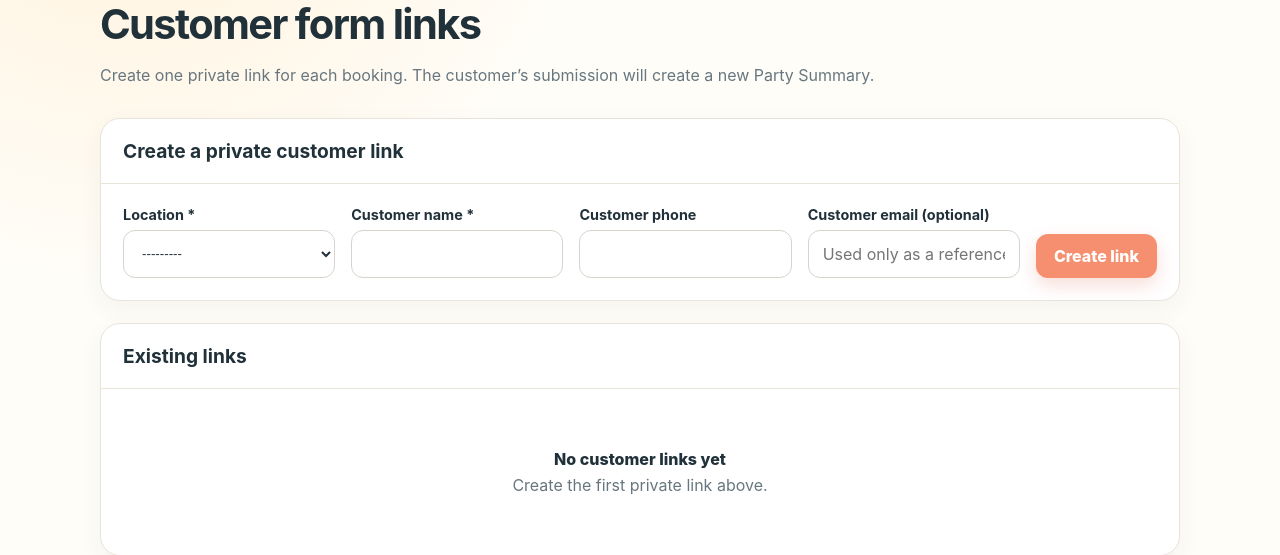
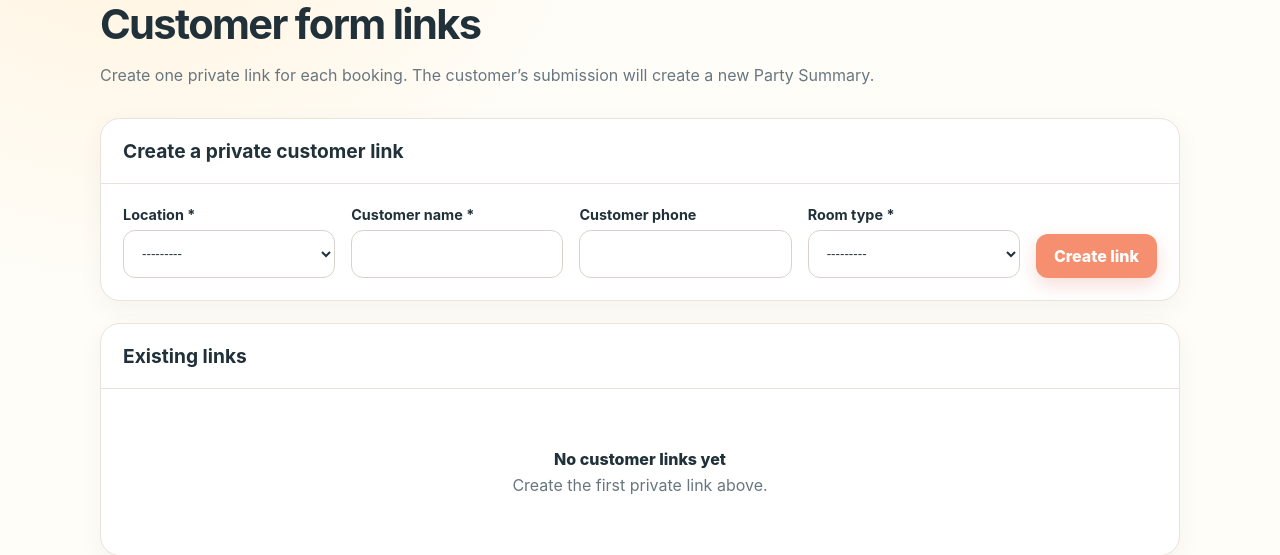
Before and after one commit to Flora-Meng/little-amigos-enquiry-tracker, a Django app: page /party-summaries/intake-links/ in a window 1280 px wide. Shown: the part 192-747 px from the top of the page. Run offline with Django 5.2, Linux system fonts and the light colour scheme; a user stored in the database is signed in; data comes from the database, SQL or seed files in the repository; tables that the repository leaves empty hold one stand-in row (values such as "Sample post"); parts of the project's set-up code (start-up, migrations or seed data) failed here and were passed over.

Commit message:
Choose room type when creating customer links

```diff
--- a/party_summaries/forms.py
+++ b/party_summaries/forms.py
@@ -116,6 +116,25 @@ EXTRA_MENU_OPTIONS = (
 )
 
 
+def room_choices_for_location(location_code):
+    if location_code == Location.Code.CANBERRA:
+        return (
+            (PartySummary.RoomType.SINGLE, "Single room"),
+            (PartySummary.RoomType.SINGLE_VOUCHER, "Single (voucher)"),
+            (PartySummary.RoomType.DOUBLE_LITE, "Double room Lite"),
+            (PartySummary.RoomType.DOUBLE, "Double room"),
+            (PartySummary.RoomType.PRIVATE_2HOUR, "Private 2 hour"),
+            (PartySummary.RoomType.PRIVATE_3HOUR, "Private 3 hour"),
+        )
+    return (
+        (PartySummary.RoomType.SINGLE, PartySummary.RoomType.SINGLE.label),
+        (PartySummary.RoomType.DOUBLE, PartySummary.RoomType.DOUBLE.label),
+        (PartySummary.RoomType.TRIPLE, PartySummary.RoomType.TRIPLE.label),
+        (PartySummary.RoomType.PRIVATE, PartySummary.RoomType.PRIVATE.label),
+        (PartySummary.RoomType.SMALL_GATHERING, PartySummary.RoomType.SMALL_GATHERING.label),
+    )
+
+
 class PartySummaryForm(forms.ModelForm):
     decoration_example_upload = forms.FileField(
         label="Decoration example",
@@ -194,23 +213,7 @@ class PartySummaryForm(forms.ModelForm):
         if location is None:
             location = Location.objects.filter(code=Location.Code.SOUTHLAND).first()
         self.package_location_code = location.code if location else Location.Code.SOUTHLAND
-        if self.package_location_code == Location.Code.CANBERRA:
-            self.fields["room_type"].choices = (
-                (PartySummary.RoomType.SINGLE, "Single room"),
-                (PartySummary.RoomType.SINGLE_VOUCHER, "Single (voucher)"),
-                (PartySummary.RoomType.DOUBLE_LITE, "Double room Lite"),
-                (PartySummary.RoomType.DOUBLE, "Double room"),
-                (PartySummary.RoomType.PRIVATE_2HOUR, "Private 2 hour"),
-                (PartySummary.RoomType.PRIVATE_3HOUR, "Private 3 hour"),
-            )
-        else:
-            self.fields["room_type"].choices = (
-                (PartySummary.RoomType.SINGLE, PartySummary.RoomType.SINGLE.label),
-                (PartySummary.RoomType.DOUBLE, PartySummary.RoomType.DOUBLE.label),
-                (PartySummary.RoomType.TRIPLE, PartySummary.RoomType.TRIPLE.label),
-                (PartySummary.RoomType.PRIVATE, PartySummary.RoomType.PRIVATE.label),
-                (PartySummary.RoomType.SMALL_GATHERING, PartySummary.RoomType.SMALL_GATHERING.label),
-            )
+        self.fields["room_type"].choices = room_choices_for_location(self.package_location_code)
         self.fields["package_name"].choices = [
             ("", "---------"),
             *PartySummary.package_choices_for_location(self.package_location_code),
@@ -263,23 +266,29 @@ class PartySummaryForm(forms.ModelForm):
 
 
 class PartyIntakeLinkForm(forms.ModelForm):
+    room_type = forms.ChoiceField(label="Room type", choices=())
+
     class Meta:
         model = PartyIntakeLink
-        fields = ("location", "owner_name", "owner_number", "owner_email")
+        fields = ("location", "owner_name", "owner_number", "room_type")
         labels = {
             "owner_name": "Customer name",
             "owner_number": "Customer phone",
-            "owner_email": "Customer email (optional)",
+            "room_type": "Room type",
         }
-        widgets = {
-            "owner_number": forms.TextInput(attrs={"inputmode": "tel"}),
-            "owner_email": forms.EmailInput(attrs={"placeholder": "Used only as a reference for now"}),
-        }
+        widgets = {"owner_number": forms.TextInput(attrs={"inputmode": "tel"})}
 
     def __init__(self, *args, user, **kwargs):
         super().__init__(*args, **kwargs)
         self.user = user
         self.fields["location"].queryset = Location.objects.order_by("name")
+        location = None
+        if self.is_bound and self.data.get("location"):
+            location = Location.objects.filter(pk=self.data.get("location")).first()
+        elif user.location_id:
+            location = user.location
+        location_code = location.code if location else Location.Code.SOUTHLAND
+        self.fields["room_type"].choices = room_choices_for_location(location_code)
         if user.role == User.Role.STAFF:
             self.fields.pop("location")
 
--- a/party_summaries/models.py
+++ b/party_summaries/models.py
@@ -314,6 +314,7 @@ class PartyIntakeLink(models.Model):
     owner_name = models.CharField(max_length=200)
     owner_number = models.CharField(max_length=50, blank=True)
     owner_email = models.EmailField(blank=True)
+    room_type = models.CharField(max_length=30, choices=PartySummary.RoomType.choices, blank=True)
     enquiry = models.OneToOneField(
         "enquiries.Enquiry", on_delete=models.SET_NULL, related_name="party_intake_link",
         null=True, blank=True,
--- a/party_summaries/views.py
+++ b/party_summaries/views.py
@@ -39,6 +39,7 @@ from .forms import (
     PartyIntakeLinkForm,
     PartySummaryForm,
     menu_formsets,
+    room_choices_for_location,
 )
 from .models import (
     PartyBillItem, PartyIntakeLink, PartyMenuItem, PartySummary,
@@ -252,7 +253,16 @@ def party_intake_links(request):
         intake.customer_url = request.build_absolute_uri(
             reverse("customer_party_intake", args=(intake.token,))
         )
-    return render(request, "party_summaries/intake_links.html", {"form": form, "intake_links": links})
+    room_catalog = {
+        str(location.id): [
+            {"value": str(value), "label": label}
+            for value, label in room_choices_for_location(location.code)
+        ]
+        for location in Location.objects.order_by("name")
+    }
+    return render(request, "party_summaries/intake_links.html", {
+        "form": form, "intake_links": links, "room_catalog": room_catalog,
+    })
 
 
 @login_required
@@ -362,7 +372,7 @@ def customer_party_intake(request, token):
                     location=intake.location,
                     owner_name=intake.owner_name,
                     owner_number=intake.owner_number,
-                    room_type=PartySummary.RoomType.SINGLE,
+                    room_type=intake.room_type or PartySummary.RoomType.SINGLE,
                     kids_count=0,
                     adults_count=0,
                     package_name=PartySummary.Package.CUSTOM,
--- a/templates/party_summaries/intake_links.html
+++ b/templates/party_summaries/intake_links.html
@@ -15,7 +15,7 @@
       {% if form.location %}{% include "enquiries/_field.html" with field=form.location %}{% endif %}
       {% include "enquiries/_field.html" with field=form.owner_name %}
       {% include "enquiries/_field.html" with field=form.owner_number %}
-      {% include "enquiries/_field.html" with field=form.owner_email %}
+      {% include "enquiries/_field.html" with field=form.room_type %}
       <button class="button button-primary" type="submit">Create link</button>
     </form>
   </section>
@@ -28,7 +28,7 @@
         <article class="intake-link-row">
           <div class="intake-link-person">
             <strong>{{ intake.owner_name }}</strong>
-            <span>{{ intake.location.name }}{% if intake.owner_email %} · {{ intake.owner_email }}{% endif %}</span>
+            <span>{{ intake.location.name }} · {% if intake.room_type %}{{ intake.get_room_type_display }}{% elif intake.summary_id %}{{ intake.summary.get_room_type_display }}{% else %}Room type not set{% endif %}</span>
             {% if not intake.submitted_at %}
               <b class="customer-awaiting-status">Waiting for customer</b>
             {% elif intake.e_invitation_required %}
@@ -56,7 +56,23 @@
     {% else %}<div class="empty-state"><p>No customer links yet</p><span>Create the first private link above.</span></div>{% endif %}
   </section>
 </main>
+{{ room_catalog|json_script:"intake-room-catalog" }}
 <script>
+const intakeLocation = document.getElementById('id_location');
+const intakeRoomType = document.getElementById('id_room_type');
+const intakeRoomCatalog = JSON.parse(document.getElementById('intake-room-catalog').textContent);
+function updateIntakeRoomTypes() {
+  if (!intakeLocation || !intakeRoomType) return;
+  const current = intakeRoomType.value;
+  const choices = intakeRoomCatalog[intakeLocation.value] || [];
+  intakeRoomType.replaceChildren(new Option('---------', ''));
+  choices.forEach(choice => intakeRoomType.add(new Option(choice.label, choice.value)));
+  if (choices.some(choice => choice.value === current)) intakeRoomType.value = current;
+}
+if (intakeLocation) {
+  intakeLocation.addEventListener('change', updateIntakeRoomTypes);
+  updateIntakeRoomTypes();
+}
 document.querySelectorAll('[data-copy-intake]').forEach(button => {
   button.addEventListener('click', async () => {
     const input = document.getElementById(button.dataset.target);
```
Also changed, not shown: party_summaries/tests.py (+8 -3 lines), party_summaries/migrations/0019_partyintakelink_room_type.py (added).
